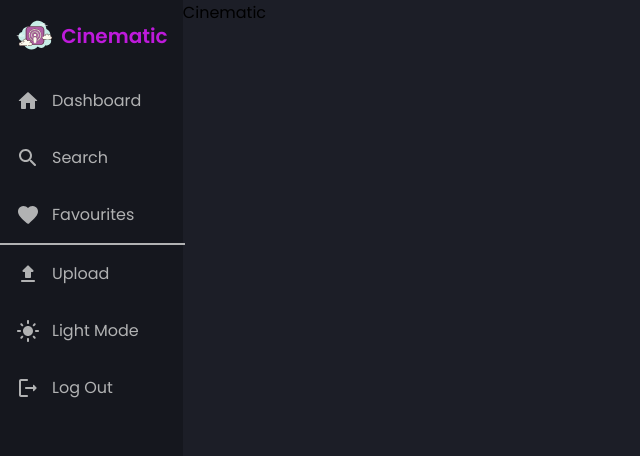
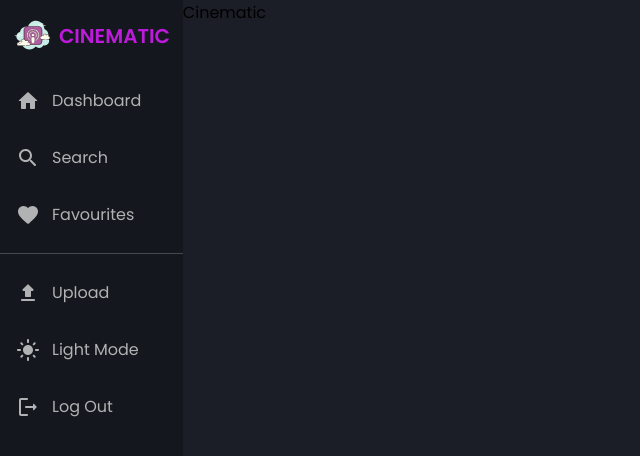
Before and after one commit to boikhutsodev/BOIMOK510_BCL2401_GroupA_Boikhutso-Mokoka_DJS11, a React (Vite) app: page / in a window 1280 px wide. Shown: the top 456 px of the page, without its empty margins (0-640 px from the left). Built offline with nearby package versions, Linux system fonts and the light colour scheme.

Commit message:
Updated styles for Sidebar component: changed justify-content and padding for Flex, updated HRLine styles, and changed logo text to uppercase.

```diff
--- a/src/components/Sidebar.jsx
+++ b/src/components/Sidebar.jsx
@@ -33,7 +33,8 @@
   display: flex;
   flex-direction: row;
   align-items: center;
-  justify-content: center;
+  justify-content: space-between;
+  padding: 0px 12px;
 `;
 
 const Logo = styled.div`
@@ -76,10 +77,10 @@
 `;
 
 const HRLine = styled.div`
-width: 100%;
-height: 1px
-margin: 10px 0px;
-border: 1px solid ${({ theme }) => theme.text_secondary};
+  width: 100%;
+  height: 1px;
+  background-color: ${({ theme }) => theme.text_secondary + 50};
+  margin: 10px 0px;
 `;
 
 const Sidebar = ({ menuOpen, setMenuOpen, setDarkMode, darkMode }) => {
@@ -124,7 +125,7 @@
       <Flex>
         <Logo>
           <Image src={LogoImage} />
-          Cinematic
+          CINEMATIC
         </Logo>
         <Close onClick={() => setMenuOpen(false)}>
           <CloseRounded />
```
